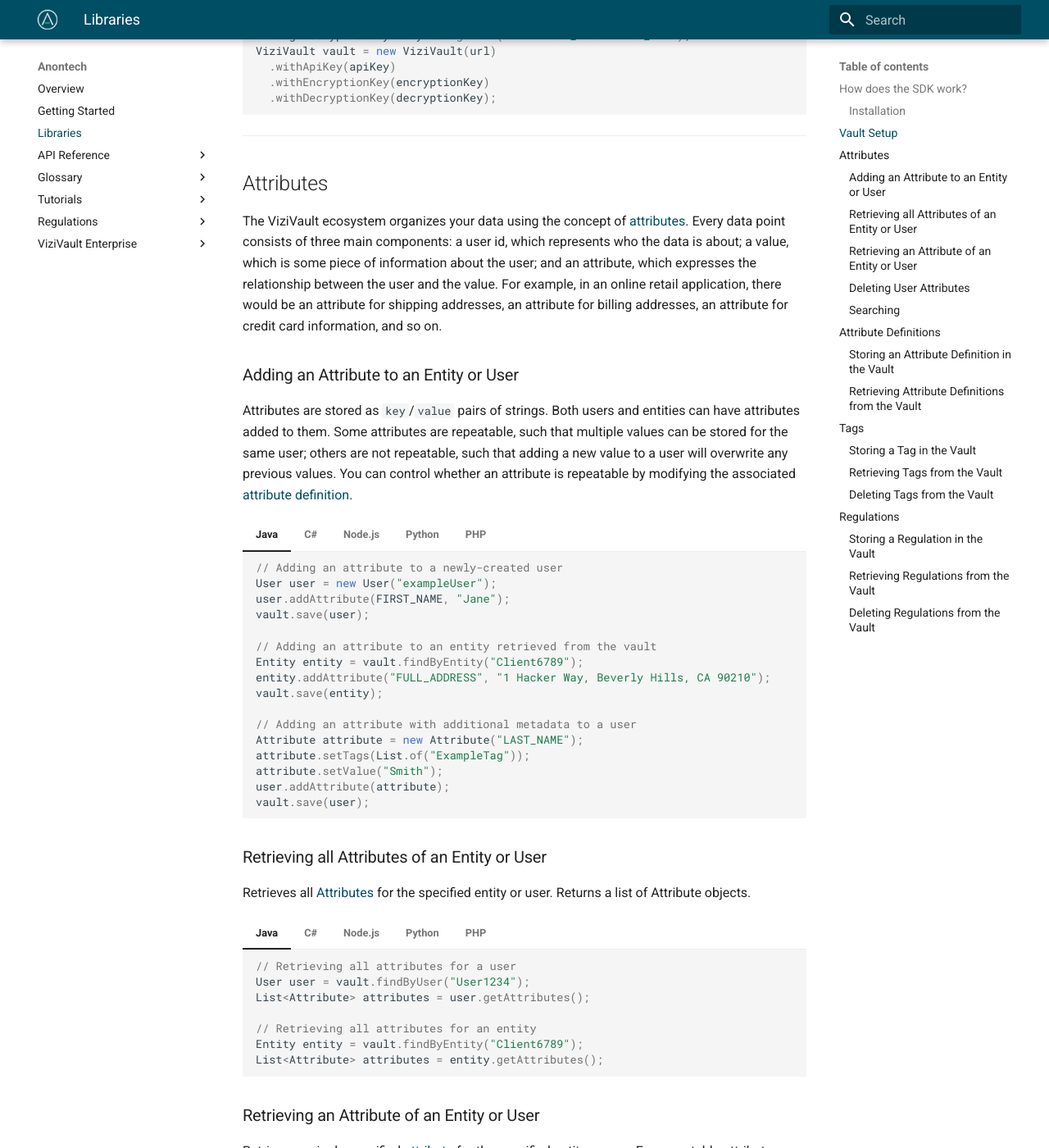
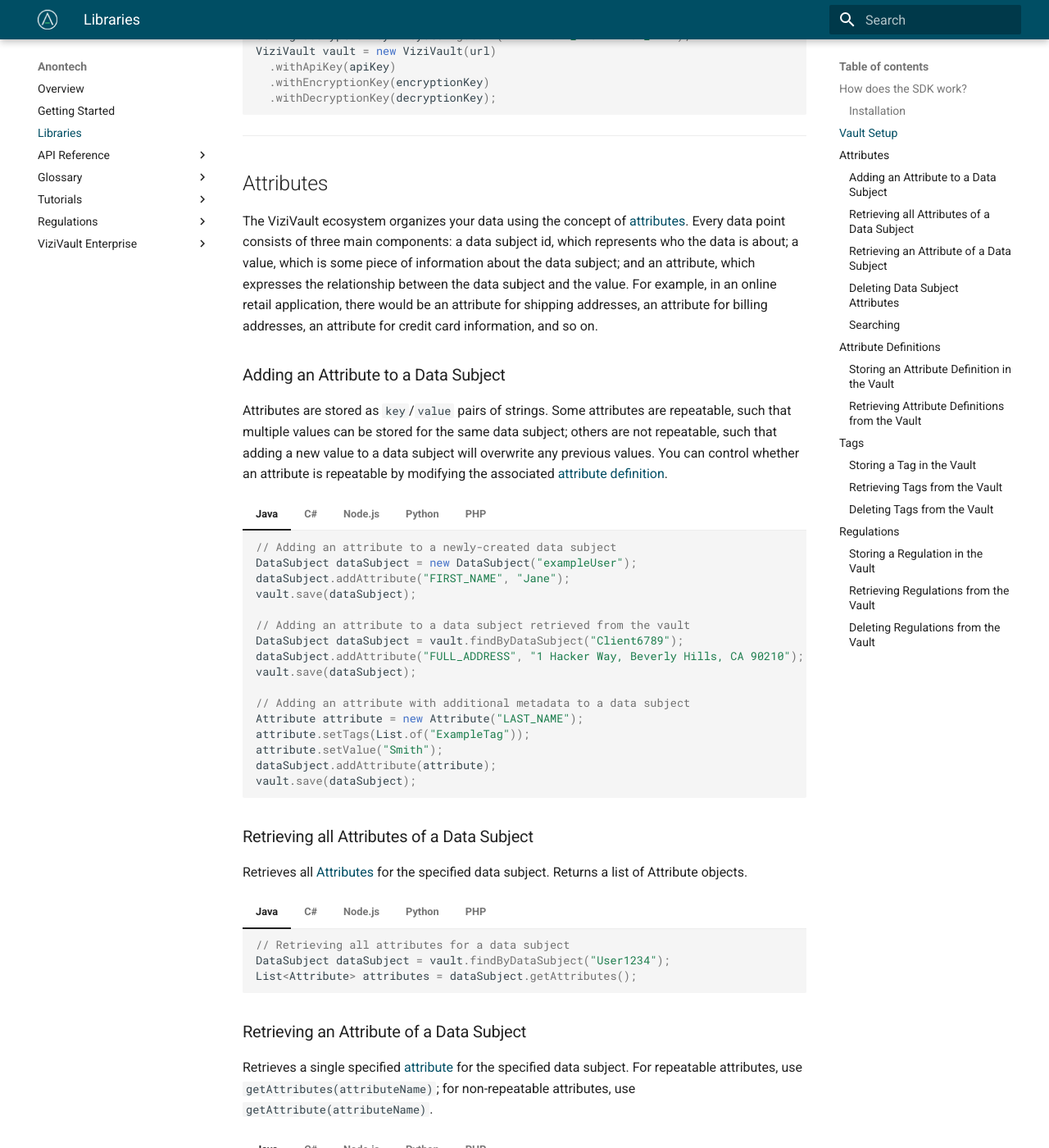
Before and after one commit to anontechnology/documentation, an MkDocs documentation site: the page built from docs/libraries.md, in a window 1280 px wide and 1400 px high, scrolled down 981 px. Shown: the whole window at 82% size. Built offline with MkDocs 1.6.1 and Material for MkDocs 9.7.7, drawn with Linux system fonts in a browser that asks for light colours; some of the changed text lies outside the part shown.

Commit message:
user -> data subject for java and c#

````diff
--- a/docs/libraries.md
+++ b/docs/libraries.md
@@ -117,53 +117,53 @@
 ----------------------------------------------------------------------
 ## Attributes
 
-The ViziVault ecosystem organizes your data using the concept of [attributes](/glossary/attribute). Every data point consists of three main components: a user id, which represents who the data is about; a value, which is some piece of information about the user; and an attribute, which expresses the relationship between the user and the value. For example, in an online retail application, there would be an attribute for shipping addresses, an attribute for billing addresses, an attribute for credit card information, and so on.
+The ViziVault ecosystem organizes your data using the concept of [attributes](/glossary/attribute). Every data point consists of three main components: a data subject id, which represents who the data is about; a value, which is some piece of information about the data subject; and an attribute, which expresses the relationship between the data subject and the value. For example, in an online retail application, there would be an attribute for shipping addresses, an attribute for billing addresses, an attribute for credit card information, and so on.
 
-### Adding an Attribute to an Entity or User
+### Adding an Attribute to a Data Subject
 
-Attributes are stored as `key`/`value` pairs of strings. Both users and entities can have attributes added to them. Some attributes are repeatable, such that multiple values can be stored for the same user; others are not repeatable, such that adding a new value to a user will overwrite any previous values. You can control whether an attribute is repeatable by modifying the associated [attribute definition](/glossary/attribute-definition).
+Attributes are stored as `key`/`value` pairs of strings. Some attributes are repeatable, such that multiple values can be stored for the same data subject; others are not repeatable, such that adding a new value to a data subject will overwrite any previous values. You can control whether an attribute is repeatable by modifying the associated [attribute definition](/glossary/attribute-definition).
 
 === "Java"
 
     ``` java
-    // Adding an attribute to a newly-created user
-    User user = new User("exampleUser");
-    user.addAttribute(FIRST_NAME, "Jane");
-    vault.save(user);
+    // Adding an attribute to a newly-created data subject
+    DataSubject dataSubject = new DataSubject("exampleUser");
+    dataSubject.addAttribute("FIRST_NAME", "Jane");
+    vault.save(dataSubject);
 
-    // Adding an attribute to an entity retrieved from the vault
-    Entity entity = vault.findByEntity("Client6789");
-    entity.addAttribute("FULL_ADDRESS", "1 Hacker Way, Beverly Hills, CA 90210");
-    vault.save(entity);
+    // Adding an attribute to a data subject retrieved from the vault
+    DataSubject dataSubject = vault.findByDataSubject("Client6789");
+    dataSubject.addAttribute("FULL_ADDRESS", "1 Hacker Way, Beverly Hills, CA 90210");
+    vault.save(dataSubject);
 
-    // Adding an attribute with additional metadata to a user
+    // Adding an attribute with additional metadata to a data subject
     Attribute attribute = new Attribute("LAST_NAME");
     attribute.setTags(List.of("ExampleTag"));
     attribute.setValue("Smith");
-    user.addAttribute(attribute);
-    vault.save(user);
+    dataSubject.addAttribute(attribute);
+    vault.save(dataSubject);
     ```
 
 === "C#"
 
     ``` c#
-    // Adding an attribute to user
-    User user = await vault.FindByUserAsync("User1234");
-    user.AddAttribute("FIRST_NAME", "Jane");
-    await vault.SaveAsync(user);
+    // Adding an attribute to a newly-created data subject
+    DataSubject dataSubject = new DataSubject("exampleUser");
+    dataSubject.AddAttribute("FIRST_NAME", "Jane");
+    await vault.SaveAsync(dataSubject);
 
-    // Adding an attribute to entity
-    Entity entity = await vault.FindByEntityAsync("Client6789");
-    entity.AddAttribute("FULL_ADDRESS", "1 Hacker Way, Beverly Hills, CA 90210");
-    await vault.SaveAsync(entity);
+    // Adding an attribute to data subject retrieved from the vault
+    DataSubject dataSubject = await vault.FindByDataSubjectAsync("User1234");
+    dataSubject.AddAttribute("FIRST_NAME", "Jane");
+    await vault.SaveAsync(DataSubject);
 
-    // Adding an attribute with additional metadata to a user
+    // Adding an attribute with additional metadata to a data subject
     AttributeValue attribute = new Attribute("LAST_NAME") {
         Tags = new List<String>{"ExampleTag"},
         Value = "Smith"
     };
-    user.AddAttribute(attribute);
-    await vault.SaveAsync(user);
+    dataSubject.AddAttribute(attribute);
+    await vault.SaveAsync(dataSubject);
     ```
 
 === "Node.js"
@@ -211,32 +211,24 @@
     $vault->save($entity);
     ```
 
-### Retrieving all Attributes of an Entity or User
+### Retrieving all Attributes of a Data Subject
 
-Retrieves all [Attributes](/glossary/attribute) for the specified entity or user. Returns a list of Attribute objects.
+Retrieves all [Attributes](/glossary/attribute) for the specified data subject. Returns a list of Attribute objects.
 
 === "Java"
 
     ``` java
-    // Retrieving all attributes for a user
-    User user = vault.findByUser("User1234");
-    List<Attribute> attributes = user.getAttributes();
-
-    // Retrieving all attributes for an entity
-    Entity entity = vault.findByEntity("Client6789");
-    List<Attribute> attributes = entity.getAttributes();
+    // Retrieving all attributes for a data subject
+    DataSubject dataSubject = vault.findByDataSubject("User1234");
+    List<Attribute> attributes = dataSubject.getAttributes();
     ```
 
 === "C#"
 
     ``` c#
-    // Retrieving all attributes for a user
-    User user = await vault.FindByUserAsync("User1234");
-    List<Attribute> attributes = user.Attributes;
-
-    // Retrieving all attributes for an entity
-    Entity entity = await vault.FindByEntityAsync("Client6789");
-    List<Attribute> attributes = entity.Attributes;
+    // Retrieving all attributes for a data subject
+    DataSubject dataSubject = await vault.FindByDataSubjectAsync("User1234");
+    List<Attribute> attributes = dataSubject.Attributes;
     ```
 
 === "Node.js"
@@ -278,38 +270,30 @@
     $attributes = $entity->getAttributes();
     ```
 
-### Retrieving an Attribute of an Entity or User
+### Retrieving an Attribute of a Data Subject
 
-Retrieves a single specified [attribute](/glossary/attribute) for the specified entity or user. For repeatable attributes, use `getAttributes(attributeName)`; for non-repeatable attributes, use `getAttribute(attributeName)`.
+Retrieves a single specified [attribute](/glossary/attribute) for the specified data subject. For repeatable attributes, use `getAttributes(attributeName)`; for non-repeatable attributes, use `getAttribute(attributeName)`.
 
 === "Java"
 
     ``` java
-    // Retrieving specific attribute for a user
-    User user = vault.findByUser("User1234");
-    Attribute attribute = user.getAttribute("FIRST_NAME");
-
-    // Retrieving specific attribute for an entity
-    Entity entity = vault.findByEntity("Client6789");
-    Attribute attribute = entity.getAttribute("FULL_ADDRESS");
+    // Retrieving specific attribute for a data subject
+    DataSubject dataSubject = vault.findByDataSubject("User1234");
+    Attribute attribute = dataSubject.getAttribute("FIRST_NAME");
 
     // Retrieving multiple values for a repeatable attribute
-    List<Attribute> attributes = user.getAttributes("SHIPPING_ADDRESS");
+    List<Attribute> attributes = dataSubject.getAttributes("SHIPPING_ADDRESS");
     ```
 
 === "C#"
 
     ``` c#
-    // Retrieving specific attribute for a user
-    User user = await vault.FindByUserAsync("User1234");
-    Attribute attribute = user.GetAttribute("FIRST_NAME");
-
-    // Retrieving specific attribute for an entity
-    Entity entity = vault.FindByEntity("Client6789");
-    Attribute attribute = entity.GetAttribute("FULL_ADDRESS");
+    // Retrieving specific attribute for a data subject
+    DataSubject dataSubject = await vault.FindByDataSubjectAsync("User1234");
+    Attribute attribute = dataSubject.GetAttribute("FIRST_NAME");
 
     // Retrieving multiple values for a repeatable attribute
-    List<Attribute> attributes = user.GetAttributes("SHIPPING_ADDRESS");
+    List<Attribute> attributes = dataSubject.GetAttributes("SHIPPING_ADDRESS");
     ```
 
 === "Node.js"
@@ -351,20 +335,20 @@
     $attributes = $entity->getAttribute("FULL_ADDRESS");
     ```
 
-### Deleting User Attributes
+### Deleting Data Subject Attributes
 
-[Attributes](/glossary/attribute) can be removed from the User object by calling `clearAttribute` with the specified attribute name, or by calling `purge` to remove all attributes. Additionally, all attributes have a unique datapoint id, and attributes can be deleted using this id.
+[Attributes](/glossary/attribute) can be removed from the data subject object by calling `clearAttribute` with the specified attribute name, or by calling `purge` to remove all attributes. Additionally, all attributes have a unique datapoint id, and attributes can be deleted using this id.
 
 === "Java"
 
     ``` java
-    // Purging all user attributes
+    // Purging all data subject attributes
     vault.purge("User1234");
 
     // Removing all values of a specific attribute
-    User user = vault.findByUser("User1234");
-    user.clearAttribute("LAST_NAME");
-    vault.save(user);
+    DataSubject dataSubject = vault.findByDataSubject("User1234");
+    dataSubject.clearAttribute("LAST_NAME");
+    vault.save(dataSubject);
 
     // Removing an individual value by its datapoint id
     vault.deleteDataPoint("123e4567-e89b-12d3-a456-426614174000");
@@ -373,13 +357,13 @@
 === "C#"
 
     ``` c#
-    // Purging all user attributes
+    // Purging all data subject attributes
     await vault.PurgeAsync("User1234");
 
     // Removing specific attribute
-    User user = await vault.FindByUserAsync("User1234");
-    user.ClearAttribute("LAST_NAME");
-    await vault.SaveAsync(user);
+    DataSubject dataSubject = await vault.FindByDataSubjectAsync("User1234");
+    dataSubject.ClearAttribute("LAST_NAME");
+    await vault.SaveAsync(dataSubject);
 
     // Removing an individual value by its datapoint id
     await vault.DeleteDataPointAsync("123e4567-e89b-12d3-a456-426614174000");
@@ -741,7 +725,7 @@
 
 ### Deleting Tags from the Vault
 
-To delete a tag, specify the tag to be removed. A boolean denoting the status of the operation will be returned. This will remove the tag from all attributes, attribute definitions, and users that are currently tagged with it.
+To delete a tag, specify the tag to be removed. A boolean denoting the status of the operation will be returned. This will remove the tag from all attributes, attribute definitions, and data subjects that are currently tagged with it.
 
 === "Java"
 
````
Also changed, not shown: docs/tutorials/quickstart.md (+19 -19 lines).
